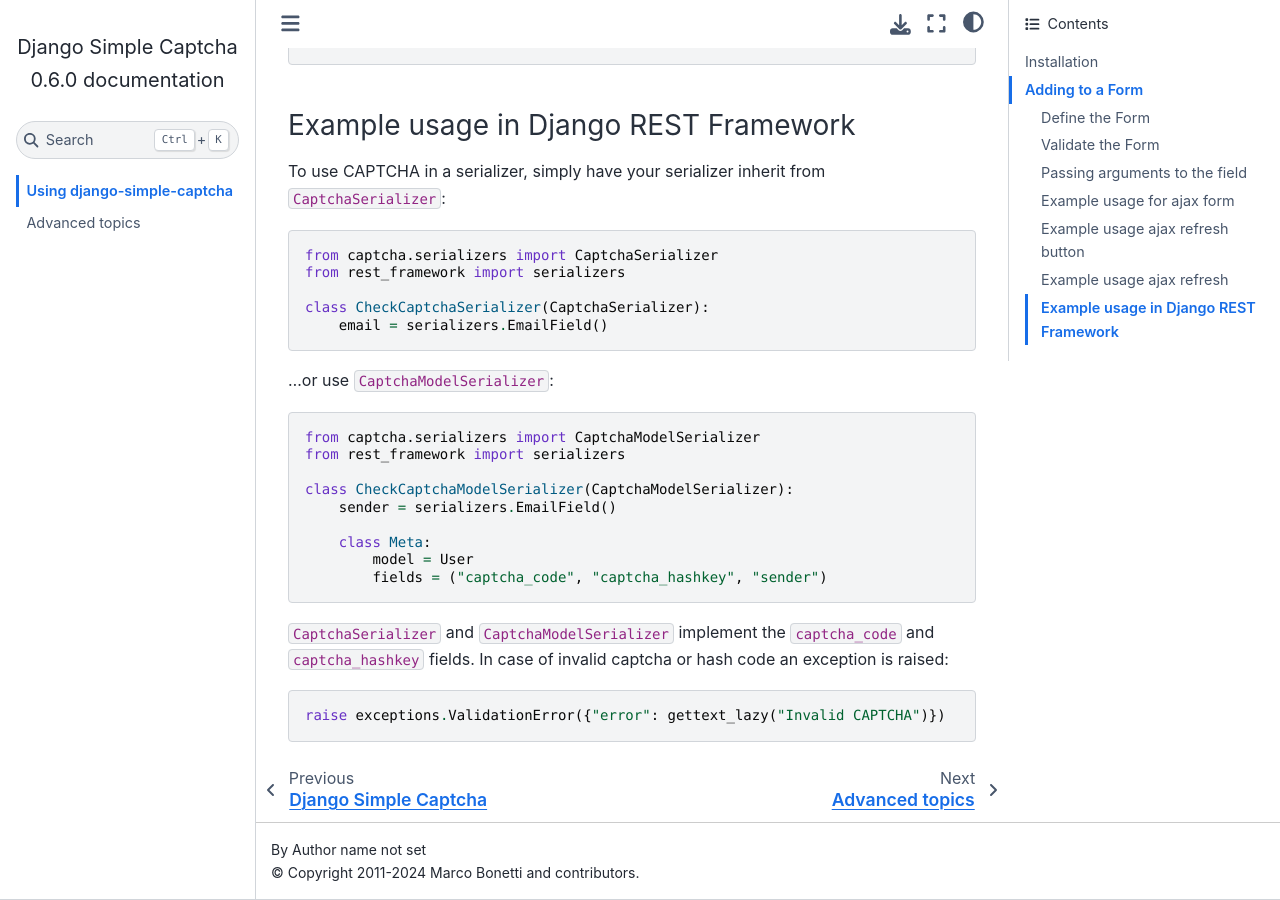
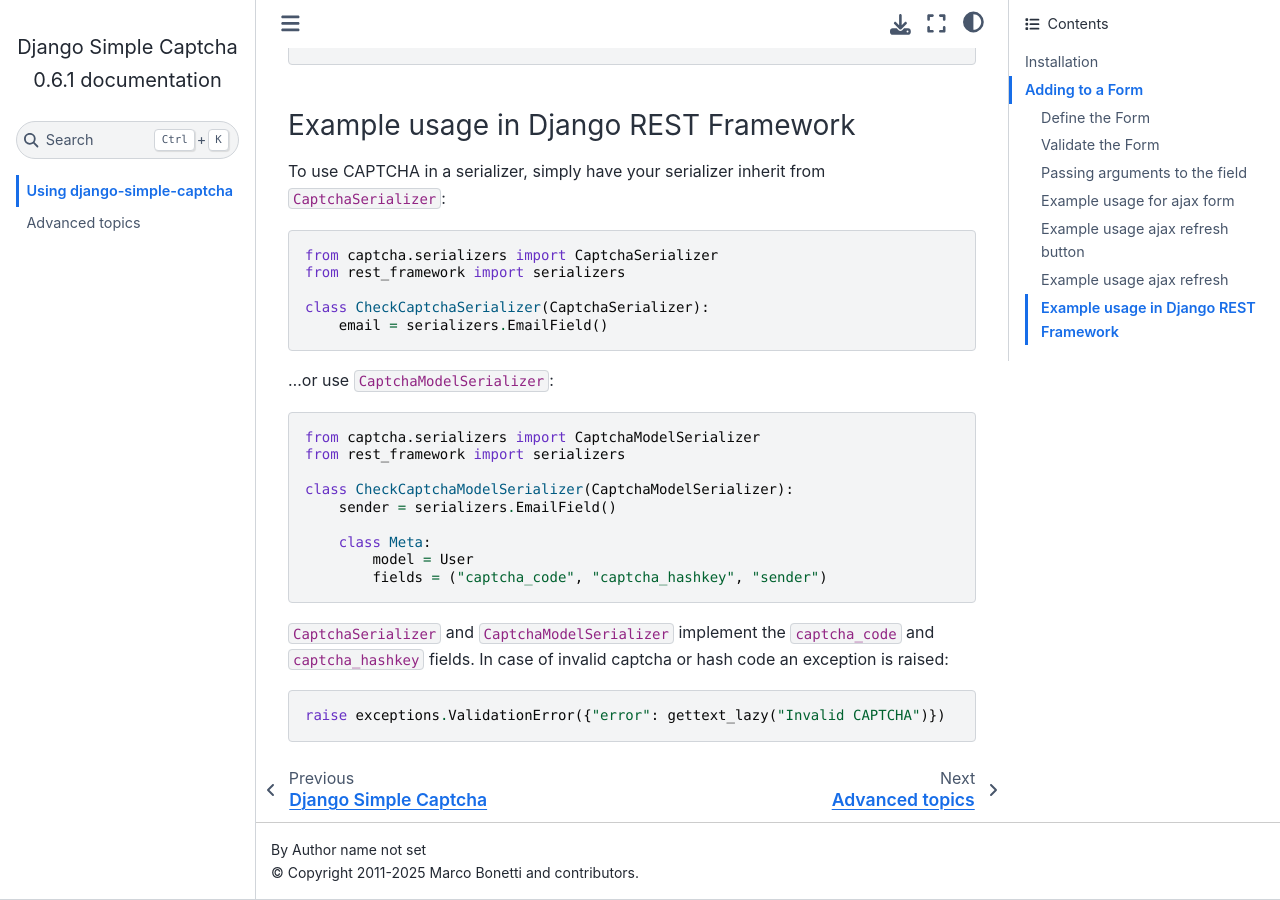
Before and after one commit to mbi/django-simple-captcha, a Sphinx documentation site: the page built from docs/usage.rst, in a window 1280 px wide and 900 px high, scrolled down 3433 px. Built offline with Sphinx 7.4.7 and the Sphinx Book theme 1.1.4, drawn with Linux system fonts in a browser that asks for light colours.

Commit message:
docs:0.6.1 release

```diff
--- a/docs/conf.py
+++ b/docs/conf.py
@@ -42,14 +42,14 @@
 
 # General information about the project.
 project = "Django Simple Captcha"
-copyright = "2011-2024 Marco Bonetti and contributors"
+copyright = "2011-2025 Marco Bonetti and contributors"
 
 # The version info for the project you're documenting, acts as replacement for
 # |version| and |release|, also used in various other places throughout the
 # built documents.
 #
 # The short X.Y version.
-version = "0.6.0"
+version = "0.6.1"
 
 # The full version, including alpha/beta/rc tags.
 release = version
```
